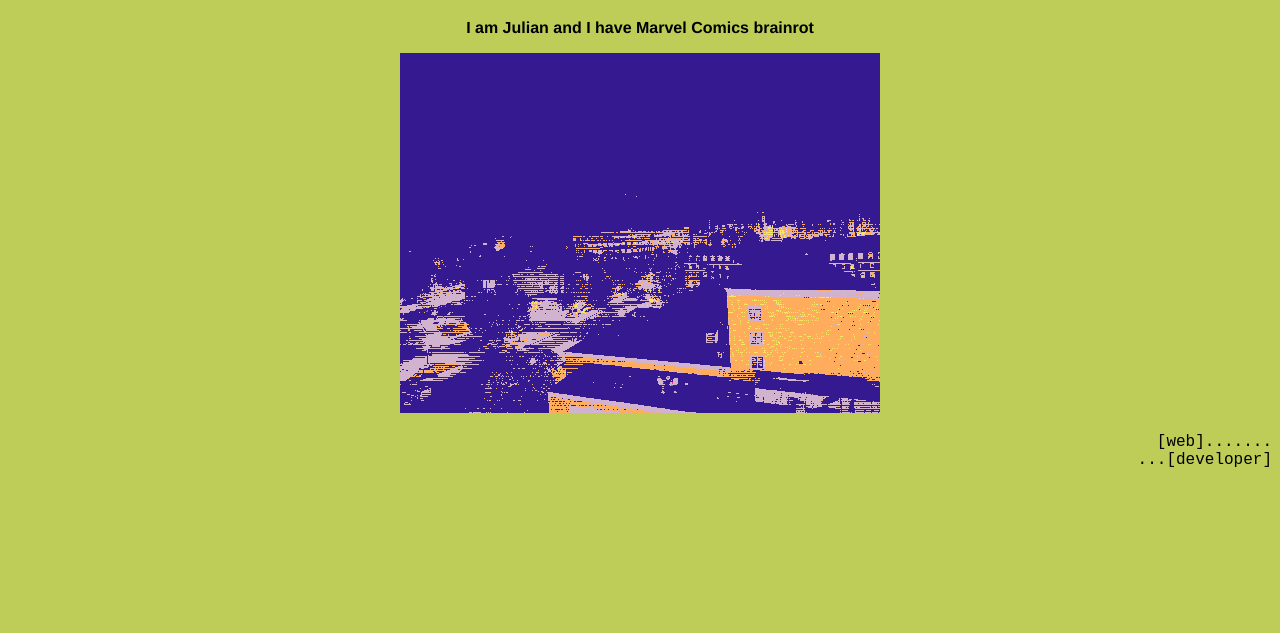
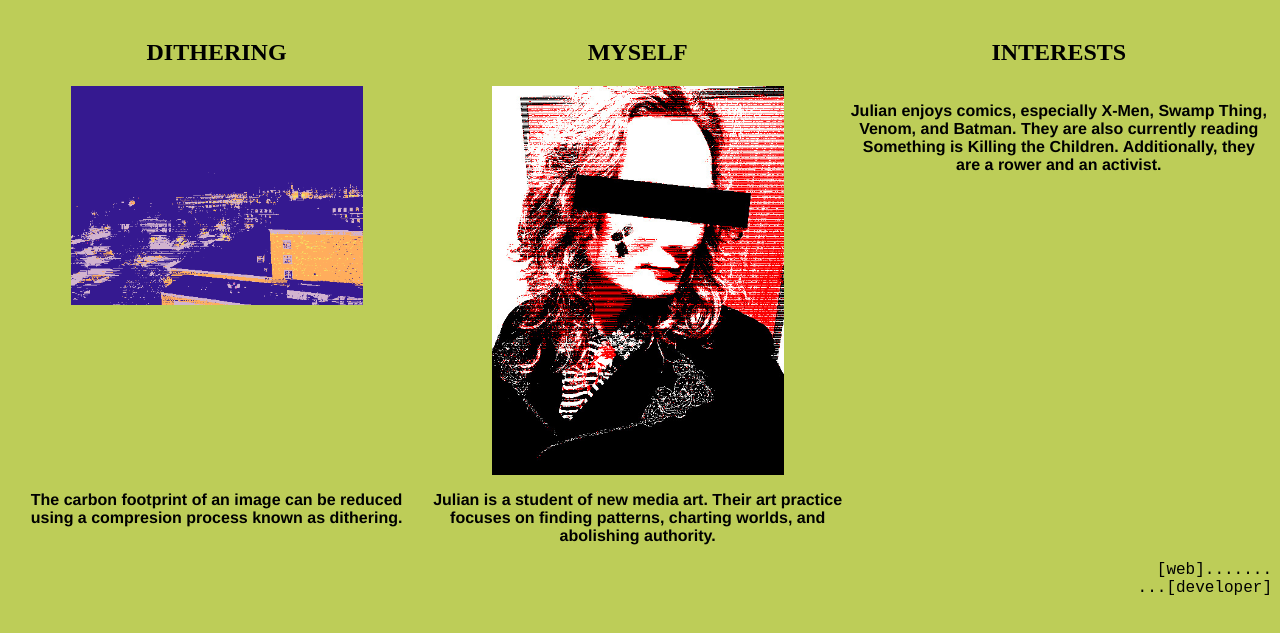
Before and after one commit to JulianRouner/one-page-wonder, a plain HTML site: page index.html in a window 1280 px wide. Shown: the part 63-696 px from the top of the page. Drawn offline with nearby package versions, Linux system fonts and the light colour scheme.

Commit message:
Added loose box model

```diff
--- a/index.html
+++ b/index.html
@@ -6,10 +6,36 @@
     </head>
     <body>
         <h1>Cybernetic Age Cabaret Club</h1>
-        <p>I am Julian and I have Marvel Comics brainrot</p>
-        <p>
-            <img src="dithered-image.png">
-        </p>
+
+        <div>
+            <div class="col">
+                <h2>DITHERING</h2>
+            </div>
+            <div class="col">
+                <h2>MYSELF</h2>
+            </div>
+            <div class="col">
+                <h2>INTERESTS</h2>
+            </div>
+        </div>
+            <div class="col">
+                <img src="dithered-image.png" alt="Looking down on a cityscape in indigo and orange">
+            </div>
+            <div class="col">
+                <img src="SELF.jpg" alt="A dithered profile in black, white, and red of a figure standing in front of a door with a black bar over their eyes">
+            </div>
+            <div class="col">
+                <p>Julian enjoys comics, especially X-Men, Swamp Thing, Venom, and Batman. They are also currently reading Something is Killing the Children. Additionally, they are a rower and an activist.</p>
+            </div>
+        </div>
+        <div>
+            <div class="col">
+                <p>The carbon footprint of an image can be reduced using a compresion process known as dithering.</p>
+            </div>
+            <div class="col">
+                <p>Julian is a student of new media art. Their art practice focuses on finding patterns, charting worlds, and abolishing authority.</p>
+            </div>
+        </div>
         <footer>[web].......</footer><footer>...[developer]</footer>
     </body>
 </html>
--- a/style.css
+++ b/style.css
@@ -12,6 +12,24 @@
     80% {background-color: lightpink;}
     90% {background-color: blue;}
     100% {background-color: red;}
+}
+
+.col {
+    display:inline-block;
+    width:33%;
+    vertical-align: top;
+}
+
+div img {
+    width: 70%;
+    display: block;
+    margin-left: auto;
+    margin-right: auto;
+}
+div h2 {
+    text-align: center;
+    font-family: 'Futura';
+    font-stretch: condensed;
 }
 
 body {
```
Also changed, not shown: SELF.jpg (added).
